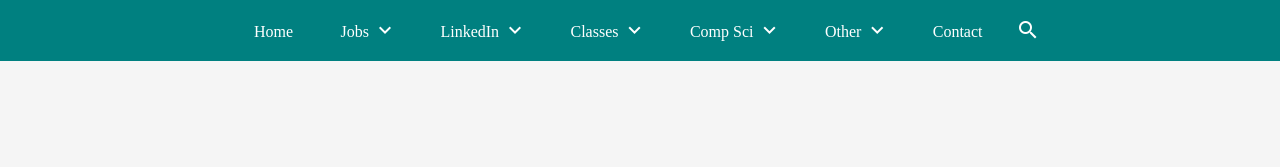
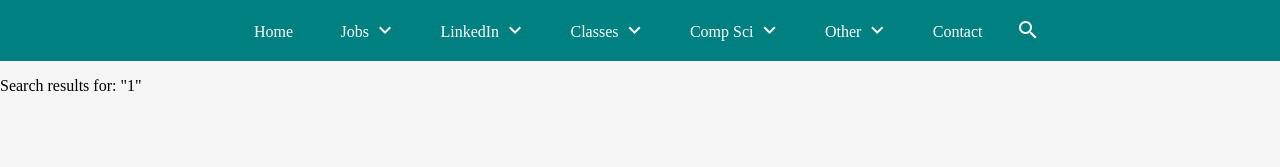
Before and after one commit to MichaelT-178/ForGuy, a Vue app: page /SearchResults/1 in a window 1280 px wide. Shown: the top 167 px of the page. Built offline with nearby package versions, Linux system fonts and the light colour scheme.

Commit message:
Added skeleton of SearchResults.vue

```diff
--- /dev/null
+++ b/src/Views/SearchResults.vue
@@ -0,0 +1,18 @@
+<template>
+    <div>
+      <p>Search results for: "{{ searchQuery }}"</p>
+    </div>
+  </template>
+
+  <script setup>
+  import { ref, watch } from 'vue';
+  import { useRoute } from 'vue-router';
+
+  const route = useRoute();
+
+  const searchQuery = ref(route.params.SearchQuery);
+
+  watch(() => route.params.SearchQuery, (newSearchQuery) => {
+    searchQuery.value = newSearchQuery;
+  });
+  </script>
--- a/src/components/SearchBar.vue
+++ b/src/components/SearchBar.vue
@@ -10,6 +10,7 @@
                v-model="searchQuery"
                placeholder="Search term appears in..."
                :class="{'rounded-top': filteredResults.length, 'rounded-all': !filteredResults.length}"
+               @keydown.enter="handleEnterKey"
         >
         <span class="material-icons" id="close-icon" @click="closeSearchBar">close</span>
       </div>
@@ -34,11 +35,20 @@
 
 <script setup>
 import { ref, watch } from 'vue';
+import { useRouter } from 'vue-router';
 import SearchData from '../data/SearchData.json';
 
 const searchQuery = ref('');
 const filteredResults = ref([]);
 const emit = defineEmits(['close-search']);
+const router = useRouter();
+
+const handleEnterKey = (event) => {
+  if (event.key === 'Enter') {
+    emit('close-search');
+    router.push({ name: 'SearchResults', params: { SearchQuery: searchQuery.value } });
+  }
+};
 
 const filterResults = () => {
   if (searchQuery.value) {
--- a/src/router/index.js
+++ b/src/router/index.js
@@ -48,6 +48,10 @@ import ContactMe from '../views/Contact.vue'
 
 //Image View to display images
 import ImageView from '../views/ImageView.vue';
+
+//Search Results view when return is pressed when the SearchBar is showing.
+import SearchResults from '../views/SearchResults.vue';
+
 
 //The routes
 const routes = [
@@ -180,7 +184,13 @@ const routes = [
         name: 'ImageView',
         component: ImageView,
         props: true
-    }
+    },
+    {
+        path: '/SearchResults/:SearchQuery',
+        name: 'SearchResults',
+        component: SearchResults,
+        props: true
+    },
 ]
 
 const router = createRouter({
```
